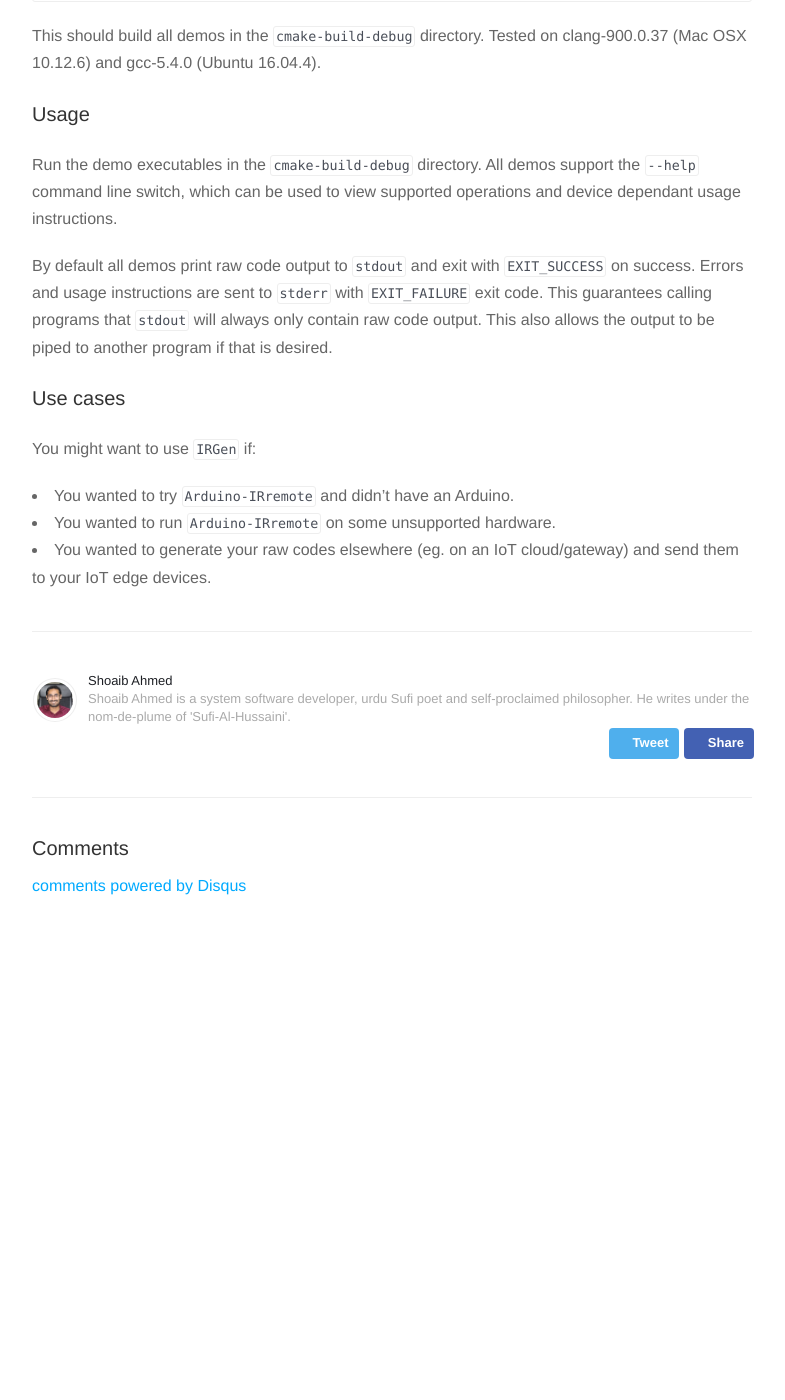
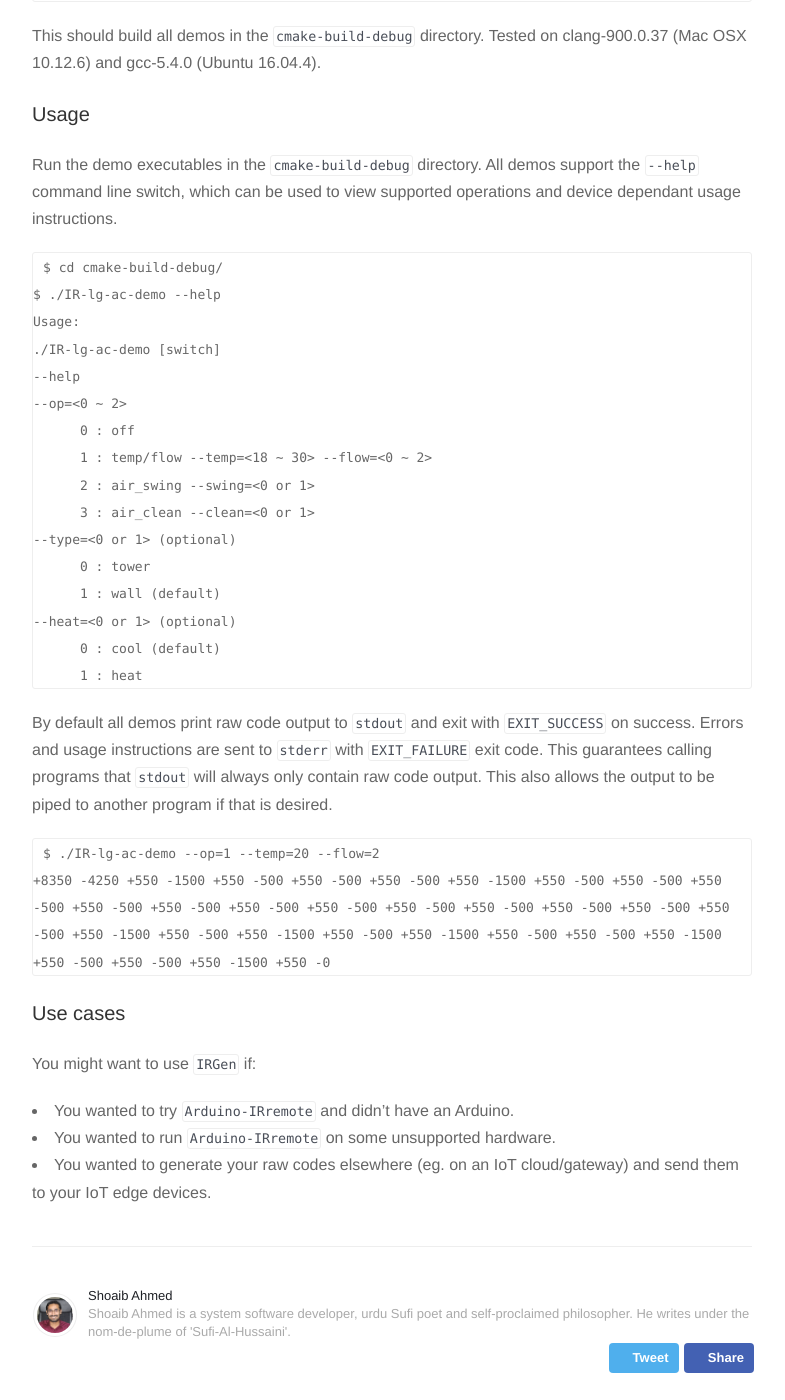
Before and after one commit to Sufi-Al-Hussaini/Sufi-Al-Hussaini.github.io, a Jekyll site: the page built from _posts/2017-09-30-irgen.markdown, in a window 1280 px wide and 1400 px high, scrolled down 833 px. Shown: the whole window, without its empty margins (248-1033 px from the left). Built offline with Jekyll 4.4.1, drawn with Linux system fonts in a browser that asks for light colours; nearby versions of some CDN libraries; some web fonts are replaced; comment, search, counter and statistics services are not loaded; a style sheet for code colours, icons or effects is not loaded; before the commit the page ends 1827 px from its top, so only the background shows below that.

Commit message:
Update post
IRGen usage examples

````diff
--- a/_posts/2017-09-30-irgen.markdown
+++ b/_posts/2017-09-30-irgen.markdown
@@ -32,10 +32,31 @@ Tested on clang-900.0.37 (Mac OSX 10.12.6) and gcc-5.4.0 (Ubuntu 16.04.4).
 ### Usage
 Run the demo executables in the `cmake-build-debug` directory.
 All demos support the `--help` command line switch, which can be used to view supported operations and device dependant usage instructions.
+```sh
+$ cd cmake-build-debug/
+$ ./IR-lg-ac-demo --help
+Usage:
+./IR-lg-ac-demo [switch]
+--help
+--op=<0 ~ 2>
+      0 : off
+      1 : temp/flow --temp=<18 ~ 30> --flow=<0 ~ 2>
+      2 : air_swing --swing=<0 or 1>
+      3 : air_clean --clean=<0 or 1>
+--type=<0 or 1> (optional)
+      0 : tower
+      1 : wall (default)
+--heat=<0 or 1> (optional)
+      0 : cool (default)
+      1 : heat
+```
 
 By default all demos print raw code output to `stdout` and exit with `EXIT_SUCCESS` on success. Errors and usage instructions are sent to `stderr` with `EXIT_FAILURE` exit code.
 This guarantees calling programs that `stdout` will always only contain raw code output. This also allows the output to be piped to another program if that is desired.
-
+```sh
+$ ./IR-lg-ac-demo --op=1 --temp=20 --flow=2
++8350 -4250 +550 -1500 +550 -500 +550 -500 +550 -500 +550 -1500 +550 -500 +550 -500 +550 -500 +550 -500 +550 -500 +550 -500 +550 -500 +550 -500 +550 -500 +550 -500 +550 -500 +550 -500 +550 -1500 +550 -500 +550 -1500 +550 -500 +550 -1500 +550 -500 +550 -500 +550 -1500 +550 -500 +550 -500 +550 -1500 +550 -0
+```
 
 ### Use cases
 You might want to use `IRGen` if:
````
